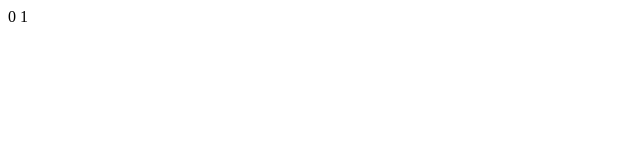
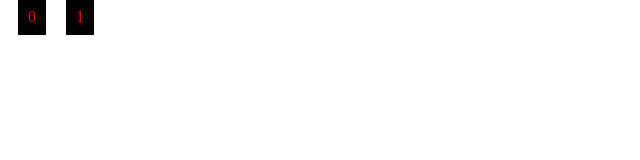
Before and after one commit to andrei-cacio/es-modules, a website built with webpack: page modules/es-modules/browser-modules/index.html in a window 1280 px wide. Shown: the whole page, without its empty margins (0-640 px from the left). Built offline with nearby package versions, Linux system fonts and the light colour scheme.

Commit message:
Updated browser example

```diff
--- /dev/null
+++ b/modules/es-modules/browser-modules/dom-helpers.js
@@ -0,0 +1,12 @@
+const renderElement = elementType => className => textContent => {
+	const node = document.createElement(elementType);
+
+	node.className = className;
+	node.textContent = textContent;
+
+	document.body.appendChild(node);
+};
+
+export default {
+	appendSpanOnBody: renderElement('span'),
+};
--- a/modules/es-modules/browser-modules/index.html
+++ b/modules/es-modules/browser-modules/index.html
@@ -3,14 +3,25 @@
 <head>
 	<title>ES Modules in the browser</title>
 </head>
+<style>
+	.counterStyle {
+		color: red;
+		padding: 10px;
+		margin: 10px;
+		background: black;
+	}
+</style>
 <body>
 
 </body>
 <script type="module">
     import { counter, incrementCounter } from './counter.js';
+    import domHelpers from './dom-helpers.js';
 
-    document.body.append(`${counter}\n`);
+    const counterRenderer = domHelpers.appendSpanOnBody('counterStyle');
+
+    counterRenderer(counter);
     incrementCounter();
-    document.body.append(`${counter}\n`);
+    counterRenderer(counter);
 </script>
 </html>
```
